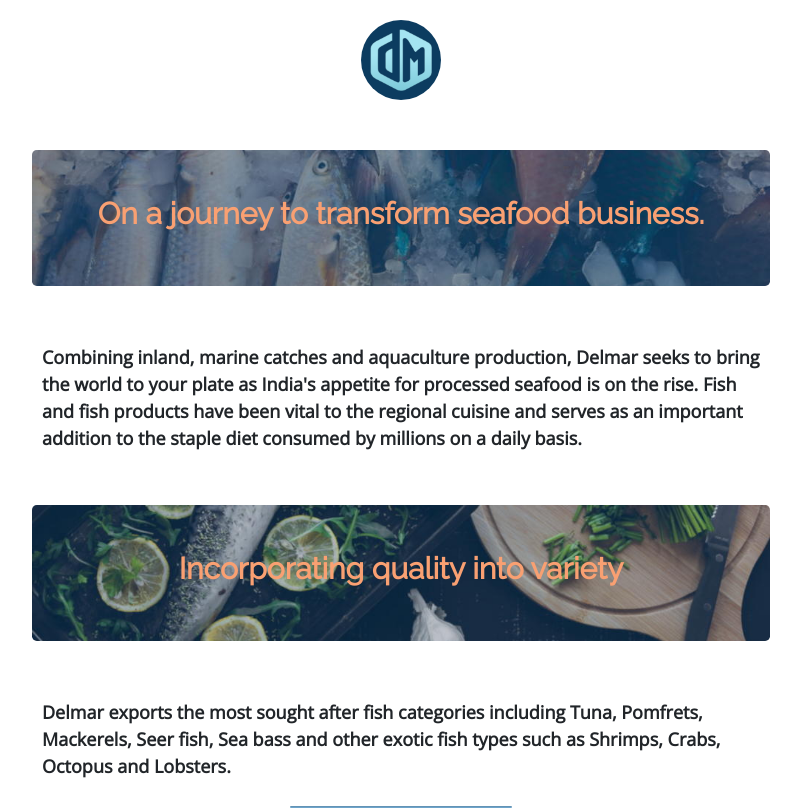
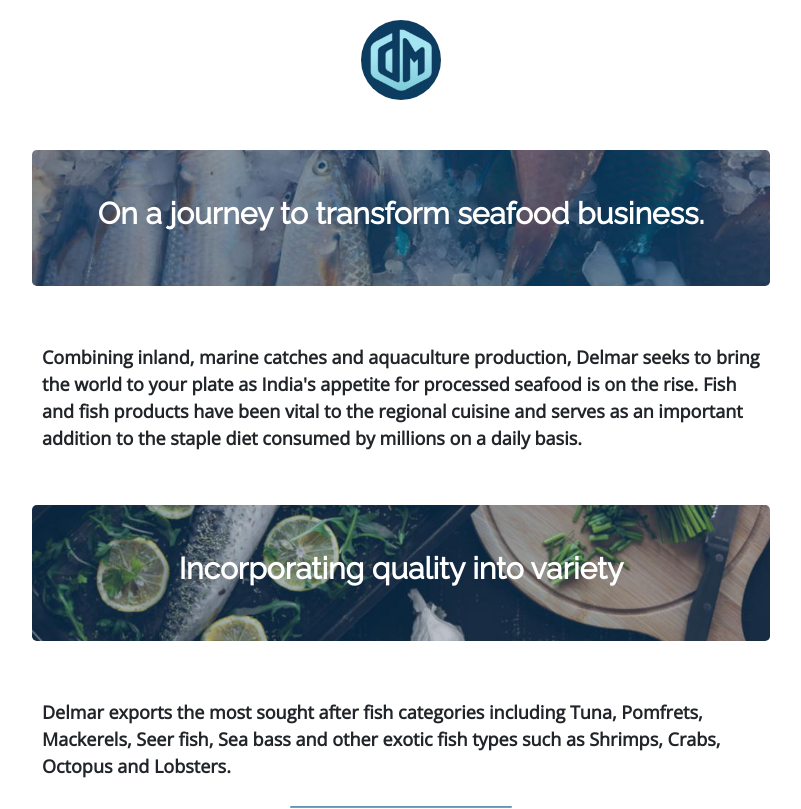
Before and after one commit to levimake/seafoodexports, a Django app: page /vision in a window 1280 px wide. Shown: the part 220-1029 px from the top of the page, without its empty margins (239-1040 px from the left). Run offline with Django 3.2, Linux system fonts and the light colour scheme; some libraries are stand-ins or nearby versions.

Commit message:
vision white

```diff
--- a/common/templates/vision.html
+++ b/common/templates/vision.html
@@ -76,7 +76,7 @@ background-image: url("{% static "commons/images/vision.jpg" %}");
 <img src="{% static "commons/images/logowithBG.jpg" %}" class="rounded-circle mx-auto d-block" style="height:100px; padding:10px;">
 
 <div class="jumbotron paralmini paralsec1" style="margin-top: 40px;">
-<h1 class="display-3" style="font-weight:bold; color: #f9a072">On a journey to transform seafood business.</span></h1>
+<h1 class="display-3" style="font-weight:bold; color: #fff">On a journey to transform seafood business.</span></h1>
 </div>
 
 <h3 class='display-5 page-title' style="text-transform:none; font-weight:bold;"></h3>
@@ -91,7 +91,7 @@ background-image: url("{% static "commons/images/vision.jpg" %}");
 
 
 <div class="jumbotron paralmini paralsec2">
-<h1 class="display-3" style="font-weight:bold; color: #f9a072;">Incorporating quality into variety</span></h1>
+<h1 class="display-3" style="font-weight:bold; color: #fff;">Incorporating quality into variety</span></h1>
 </div>
 <h3 class='display-5 page-title' style="text-transform:none; font-weight:bold;"></h3>
 <p style="padding:10px; font-family: 'Open Sans', sans-serif; font-size: 1em; font-weight: 600;">
```
